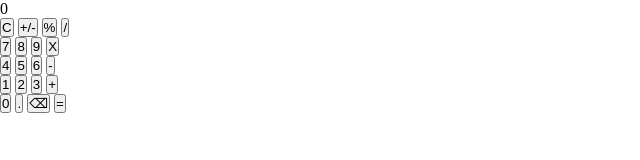
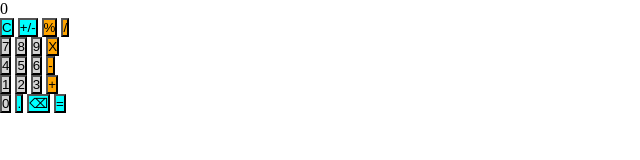
Before and after one commit to filming/calculator, a plain HTML site: page index.html in a window 1280 px wide. Shown: the whole page, without its empty margins (0-640 px from the left). Drawn offline with Linux system fonts and the light colour scheme.

Commit message:
style: Add bg-colours based on button type

```diff
--- a/static/styles/style.css
+++ b/static/styles/style.css
@@ -3,3 +3,15 @@
     margin: 0;
     padding: 0;
 }
+
+.digit {
+    background-color: lightgrey;
+}
+
+.arithmetic {
+    background-color: orange;
+}
+
+.utility {
+    background-color: aqua;
+}
```
